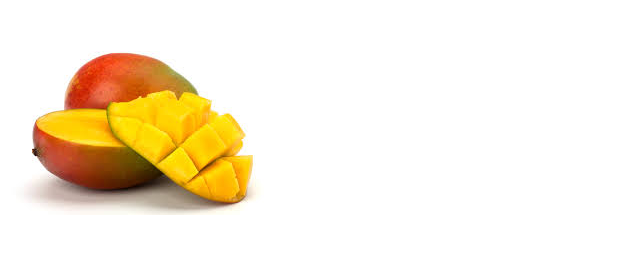
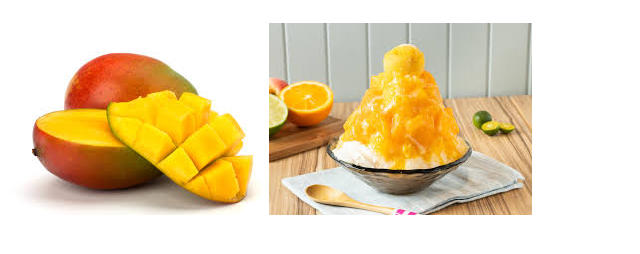
Before and after one commit to Kentmango/Kentmango.github.io, a plain HTML site: page index.html in a window 1280 px wide. Shown: the part 70-324 px from the top of the page, without its empty margins (0-640 px from the left). Drawn offline with Linux system fonts and the light colour scheme.

Commit message:
Update index.html

```diff
--- a/index.html
+++ b/index.html
@@ -7,5 +7,6 @@
   <body>
     <h1>覺得厲害</h1>
     <img src="./下載.jfif"></img>
+    <img src="./下載 (1).jfif"></img>
   </body>
 </html>
```
